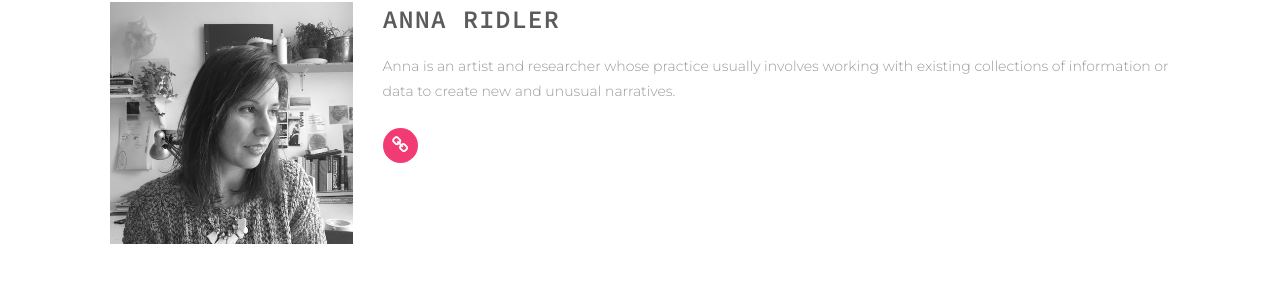
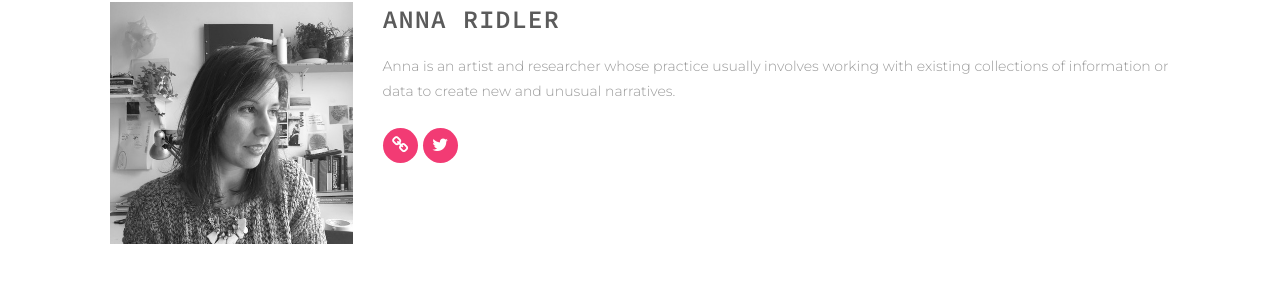
Before and after one commit to disastrid/intersections_redux, a Jekyll site: the page built from exhibition.html, in a window 1280 px wide. Shown: the part 1561-1865 px from the top of the page. Built offline with Jekyll 4.4.1, drawn with Linux system fonts in a browser that asks for light colours.

Commit message:
Add Anna's twitter handler

```diff
--- a/_data/artists.yml
+++ b/_data/artists.yml
@@ -24,6 +24,8 @@
   socials:
     - link: http://annaridler.com/wikileaks-a-love-story
       icon: link
+    - link: https://www.twitter.com/annaridler
+      icon: twitter
   bio: Anna is an artist and researcher whose practice usually involves working with existing collections of information or data to create new and unusual narratives.
 - image: images/people/lily-saporta-tagiuri.jpg
   name: Lily Saporta-Tagiuri
```
